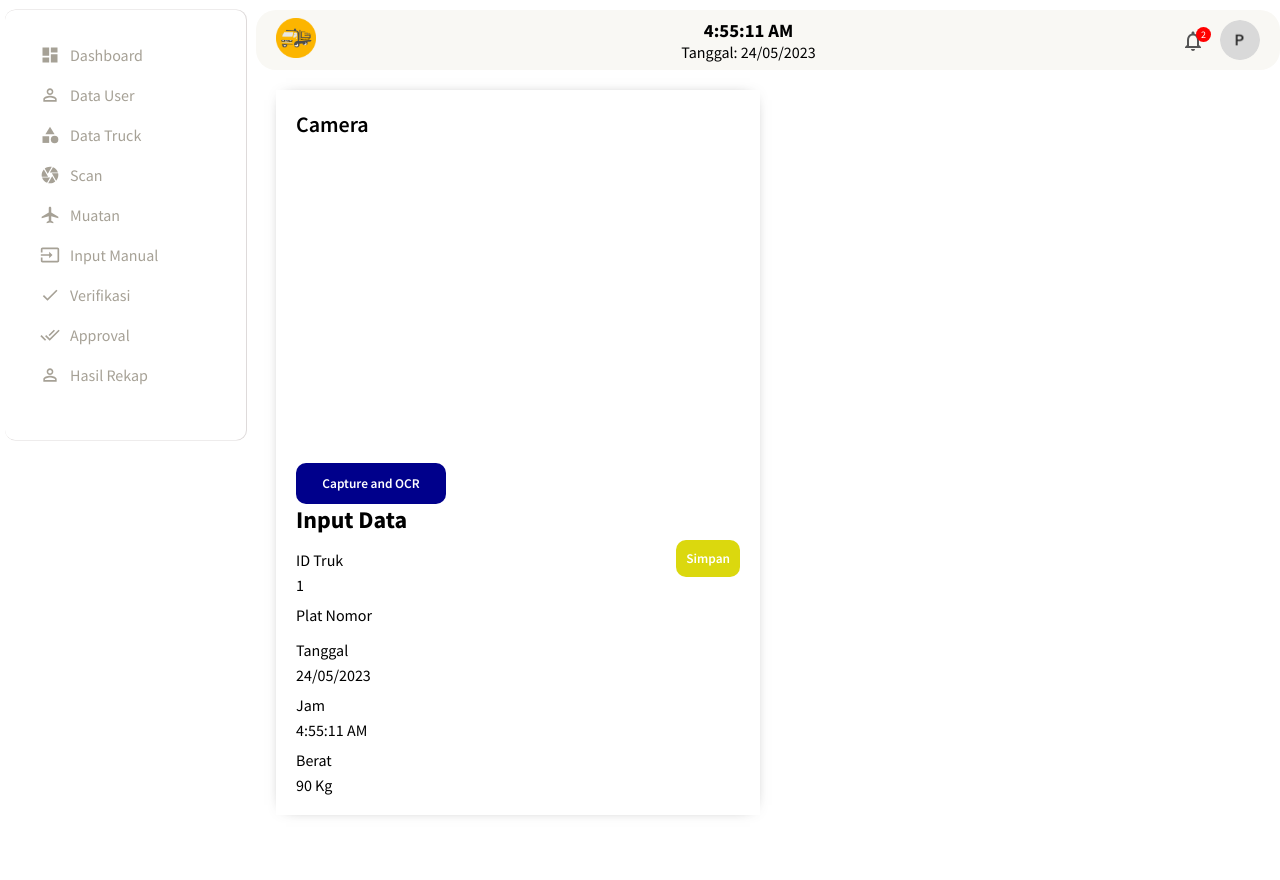
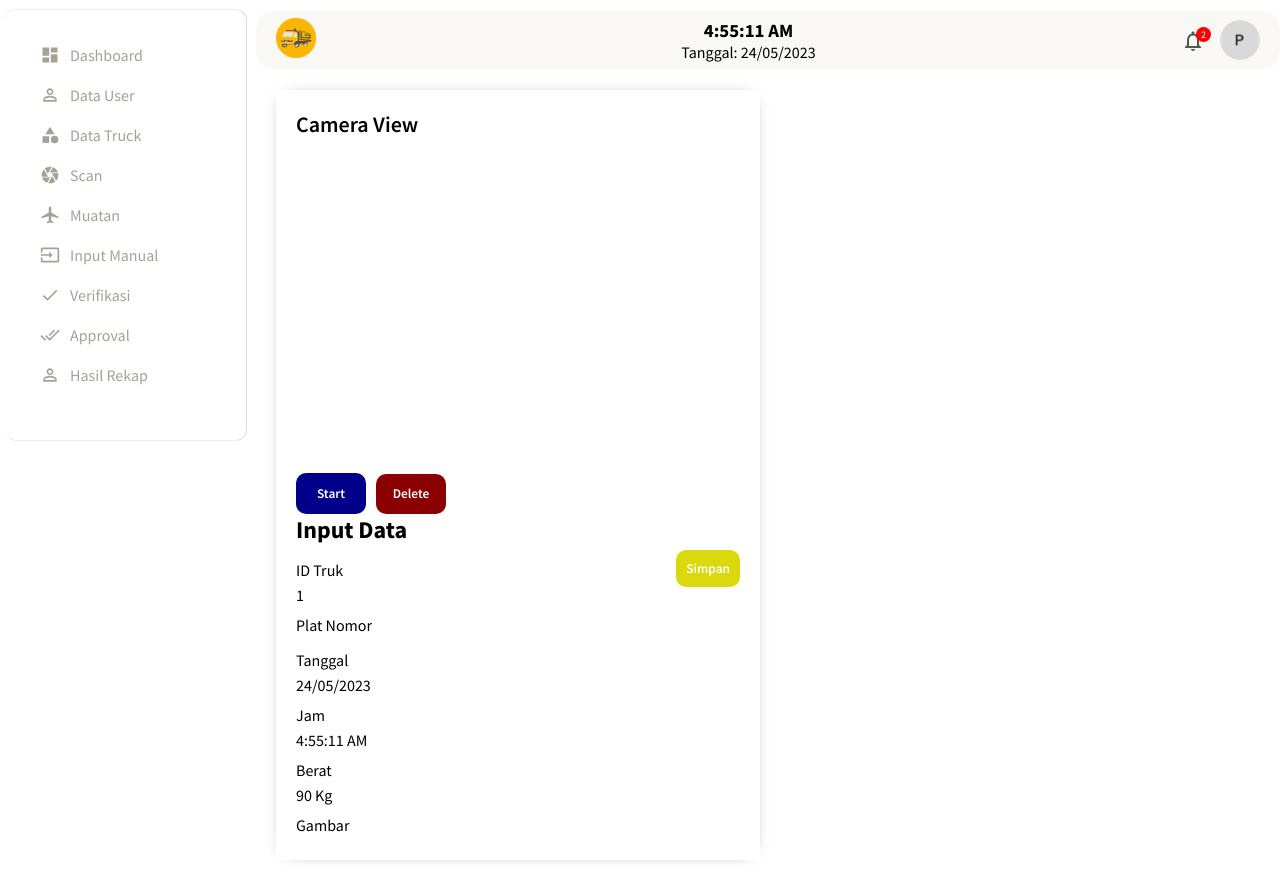
Before and after one commit to perwiradhani/digital-scale, a React (Create React App) app in the folder frontend/: page /scan in a window 1280 px wide. Before the commit the page ends 835 px from the top, so only its background shows below. Built offline with nearby package versions, Linux system fonts and the light colour scheme; no server answers.

Commit message:
minor bug fixes

```diff
--- a/frontend/src/components/widgetSm/WidgetSm.jsx
+++ b/frontend/src/components/widgetSm/WidgetSm.jsx
@@ -9,6 +9,7 @@ const CameraOCR = () => {
     const videoRef = useRef(null);
     const canvasRef = useRef(null);
     const [ocrResult, setOCRResult] = useState("");
+    const [capturedImage, setCapturedImage] = useState(null);
 
     useEffect(() => {
         startCamera();
@@ -44,15 +45,40 @@ const CameraOCR = () => {
         const context = canvas.getContext("2d");
 
         context.drawImage(video, 0, 0, canvas.width, canvas.height);
-        performOCR(canvas.toDataURL());
+        const imageData = canvas.toDataURL();
+        setCapturedImage(imageData);
+        performOCR(imageData);
     };
+
+    const deleteImage = () => {
+        setCapturedImage(null);
+        setOCRResult("");
+    };
+
+    // const performOCR = async (imageData) => {
+    //     const {
+    //         data: { text },
+    //     } = await Tesseract.recognize(imageData, "eng");
+    //     setOCRResult(text);
+    // };
 
     const performOCR = async (imageData) => {
         const {
             data: { text },
-        } = await Tesseract.recognize(imageData, "eng");
-        setOCRResult(text);
+        } = await Tesseract.recognize(imageData, "eng", {
+            tessedit_char_whitelist: "ABCDEFGHIJKLMNOPQRSTUVWXYZ1234567890", // Specify the characters allowed in the license plate
+            lang: "ind+eng", // Add the Indonesian language for better accuracy
+            preprocessors: ["eng2", "ind"], // Apply language-specific preprocessing
+            preserve_interword_spaces: 1, // Preserve interword spaces for license plates
+            whitelist: "0123456789ABCDEFGHIJKLMNOPQRSTUVWXYZ", // Specify characters to be whitelisted for OCR
+        });
+
+        // Filter out any non-alphanumeric characters
+        const alphanumericText = text.replace(/[^A-Z0-9]/g, "");
+
+        setOCRResult(alphanumericText);
     };
+
     const handleCellButtonClick = () => {
         Swal.fire({
             position: "top-bottom",
@@ -62,6 +88,7 @@ const CameraOCR = () => {
             timer: 1500,
         });
     };
+
     const currentDate = moment().format("DD/MM/YYYY");
     const [time, setTime] = useState(new Date());
 
@@ -79,7 +106,7 @@ const CameraOCR = () => {
 
     return (
         <div className="widgetSm">
-            <span className="widgetSmTitle">Camera</span>
+            <span className="widgetSmTitle">Camera View</span>
             <ul className="widgetSmList">
                 <video
                     ref={videoRef}
@@ -89,14 +116,18 @@ const CameraOCR = () => {
             </ul>
             <br />
             <canvas
-                classname="canvas"
+                className="canvas"
                 ref={canvasRef}
                 style={{ display: "none" }}
             />
+            <div className="buttonContainer">
             <button className="btn" onClick={captureImage}>
-                Capture and OCR
+                Start
             </button>
-            <br />
+            <button className="btn2" onClick={deleteImage}>
+                Delete
+            </button>
+            </div>
             <div className="col-1">
                 <div className="inputManualTitleContainer">
                     <h2 className="inputManualTitle">Input Data</h2>
@@ -123,6 +154,12 @@ const CameraOCR = () => {
                             <label>Berat</label>
                             <>90 Kg</>
                         </div>
+                        <div className="inputManualUpdateItem">
+                            <label>Gambar</label>
+                            {capturedImage && (
+                                <img src={capturedImage} alt="Captured" />
+                            )}
+                        </div>
                     </div>
                     <div className="inputManualUpdateRight">
                         <Link to="/trucks">
@@ -139,4 +176,5 @@ const CameraOCR = () => {
         </div>
     );
 };
+
 export default CameraOCR;
--- a/frontend/src/components/widgetSm/widgetSm.css
+++ b/frontend/src/components/widgetSm/widgetSm.css
@@ -1,4 +1,4 @@
-.widgetSm{
+.widgetSm {
     flex: 1;
     -webkit-box-shadow: 0px 0px 15px -10px rgba(0, 0, 0, 0.75);
     box-shadow: 0px 0px 15px -10px rgba(0, 0, 0, 0.75);
@@ -6,18 +6,27 @@
     margin-right: 500px;
 }
 
-.widgetSmTitle{
+.widgetSmTitle {
     font-size: 22px;
     font-weight: 600;
 }
 
-.widgetSmList{
+.widgetSmList {
     margin: 0;
     padding: 0;
     list-style: none;
 }
+
+.buttonContainer {
+    margin-top: 10px;
+}
+
+.buttonContainer button {
+    margin-right: 10px;
+}
+
 .btn {
-    width: 150px;
+    width: 70px;
     border: none;
     background-color: darkblue;
     color: white;
@@ -26,18 +35,44 @@
     margin-top: 1px;
     cursor: pointer;
 }
-.btn:hover{
-    width: 150px;
+
+.btn:hover {
+    width: 70px;
     border: none;
-    background-color: rgb(188, 158, 8);
+    background-color: rgb(205, 205, 255);
     color: rgb(0, 0, 0);
     font-weight: 600;
     border-radius: 10px;
     margin-top: 1px;
     cursor: pointer;
 }
+
+.btn2 {
+    width: 70px;
+    height: 40px;
+    border: none;
+    background-color: rgb(139, 0, 0);
+    color: white;
+    font-weight: 600;
+    border-radius: 10px;
+    margin-top: 1px;
+    cursor: pointer;
+}
+
+.btn2:hover {
+    width: 70px;
+    height: 40px;
+    border: none;
+    background-color: rgb(255, 182, 182);
+    color: rgb(0, 0, 0);
+    font-weight: 600;
+    border-radius: 10px;
+    margin-top: 1px;
+    cursor: pointer;
+}
+
 @media (max-width: 400px) {
-    .widgetSmList{
+    .widgetSmList {
         flex-direction: column;
     }
 }
--- a/frontend/src/pages/inputManual/InputManual.jsx
+++ b/frontend/src/pages/inputManual/InputManual.jsx
@@ -55,9 +55,18 @@ const InputManual = () => {
               </div>
               <div className="inputManualUpdateItem">
                 <label>Berat</label>
-                <>
-                  90 Kg
-                </>
+                <input
+                  type="text"
+                  placeholder="Masukkan Berat"
+                  className="inputManualUpdateInput"
+                />
+              </div>
+              <div className="inputManualUpdateItem">
+                <label>Gambar</label>
+                <input
+                  type="file"
+                  className="inputManualUpdateInput"
+                />
               </div>
             </div>
             <div className="inputManualUpdateRight">
```
